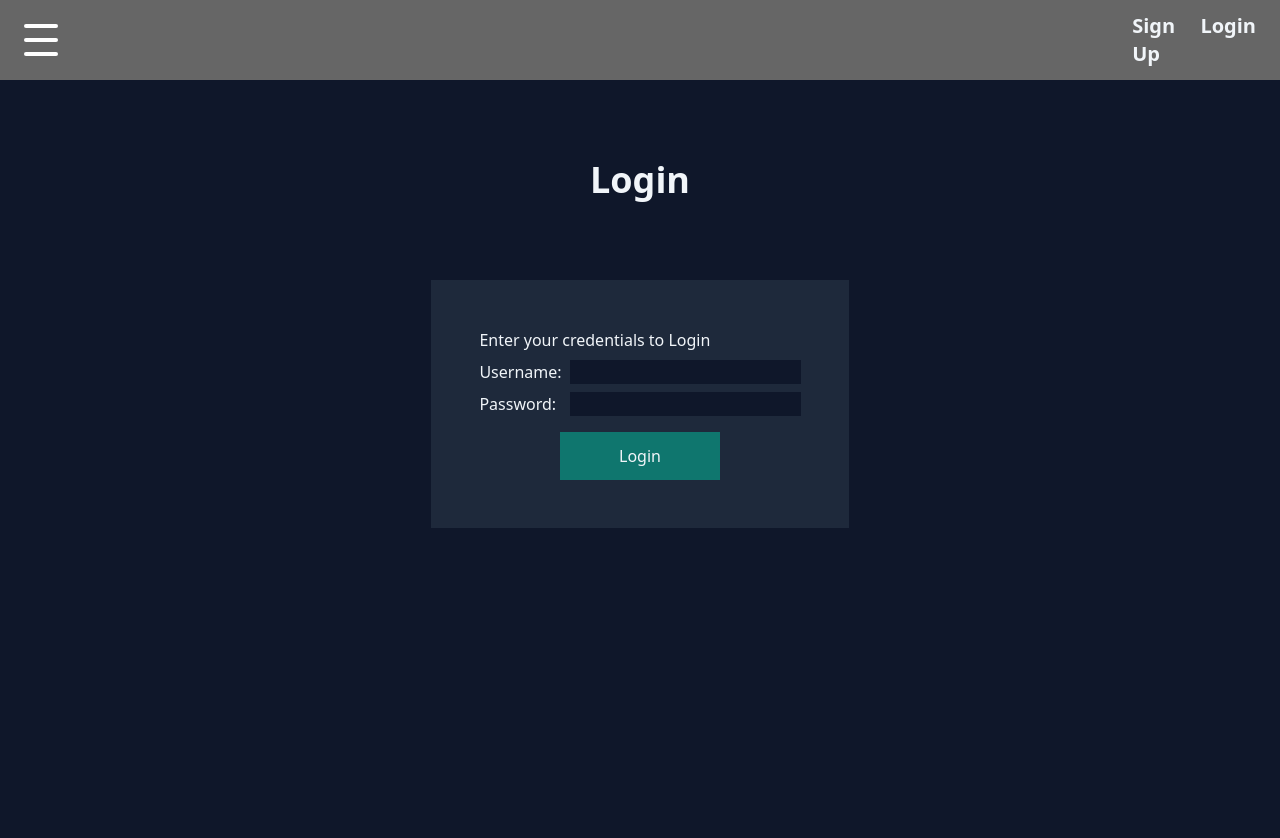
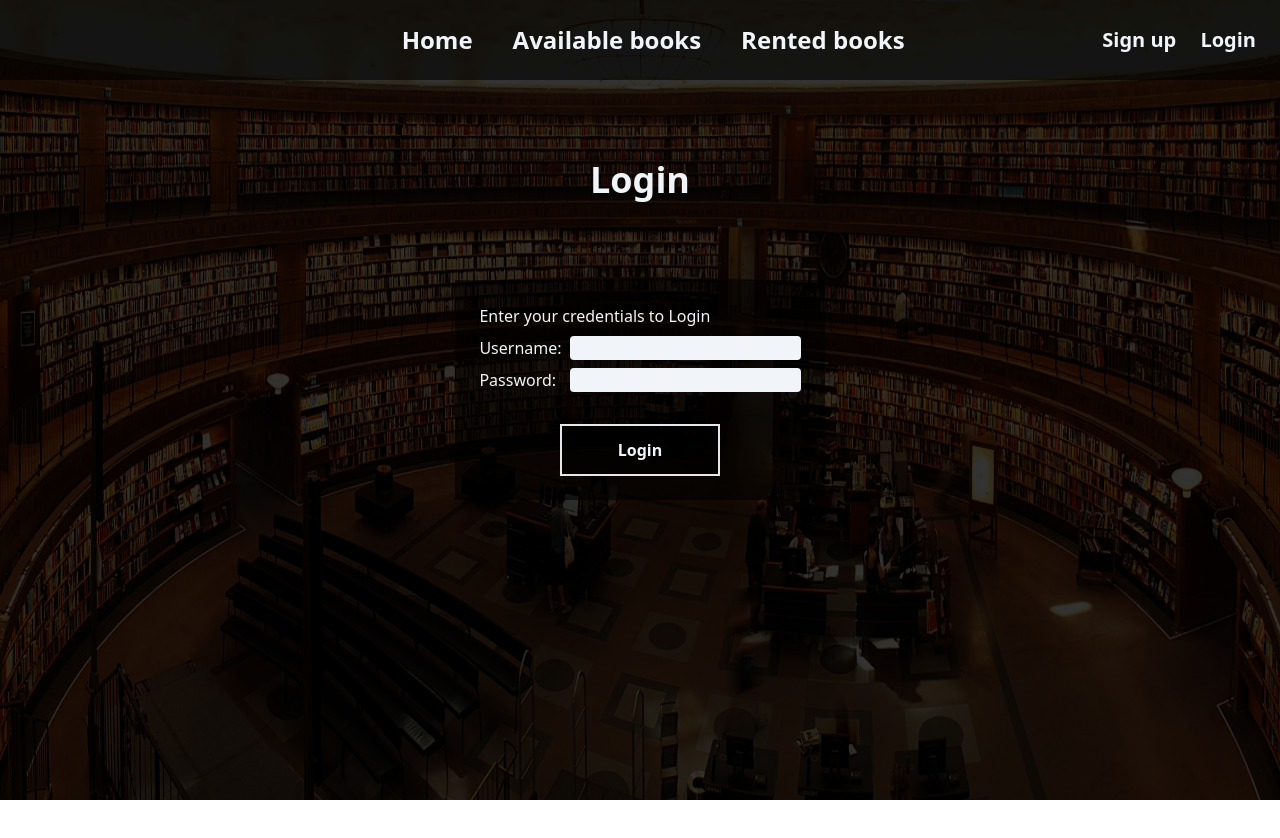
Before and after one commit to antonjanzon95/Library-App, a Next.js app: page /Login in a window 1280 px wide. Shown: the top 838 px of the page. After the commit the page ends 800 px from the top, so only its background shows below. Built offline with nearby package versions, Linux system fonts and the light colour scheme.

Commit message:
Login/sign up page styling

```diff
--- a/pages/AvailableBooks.js
+++ b/pages/AvailableBooks.js
@@ -31,7 +31,7 @@ const AvailableBooks = () => {
           className="bg-cover z-[-1]"
         />
         <Heading title={"Available books:"} />
-        <div className="flex flex-col gap-6 p-6 laptop:w-[500px]">
+        <div className="flex flex-col gap-6 laptop:w-[500px]">
           <BooksRenderer books={availableBooks} />
         </div>
       </section>
--- a/pages/Login.js
+++ b/pages/Login.js
@@ -2,6 +2,7 @@ import React, { useState } from "react";
 import Navigation from "./components/Navigation";
 import Heading from "./components/Heading";
 import CryptoJS from "crypto-js";
+import Image from "next/image";
 
 const Login = () => {
   const [username, setUsername] = useState("");
@@ -40,11 +41,17 @@ const Login = () => {
   return (
     <>
       <Navigation />
-      <section className="bg-slate-900 text-slate-100 flex flex-col items-center min-h-screen gap-20">
+      <section className="bg-black bg-opacity-80 text-slate-100 flex flex-col items-center h-screen mt-[-80px] pt-20 gap-20">
+        <Image
+          src="/books-gb2bee1400_1920.jpg"
+          alt="Library"
+          fill
+          className="bg-cover z-[-1]"
+        />
         <Heading title={"Login"} />
         <form
           onSubmit={handleSubmit}
-          className="flex flex-col justify-center items-center gap-4 bg-slate-800 p-12"
+          className="flex flex-col justify-center items-center gap-4 bg-black bg-opacity-60 p-6"
         >
           <div className="flex flex-col gap-2">
             Enter your credentials to Login
@@ -52,7 +59,7 @@ const Login = () => {
               Username:
               <input
                 type="text"
-                className="bg-slate-900"
+                className="bg-slate-100 rounded"
                 value={username}
                 onChange={(event) => setUsername(event.target.value)}
                 required
@@ -62,14 +69,18 @@ const Login = () => {
               Password:
               <input
                 type="password"
-                className="bg-slate-900"
+                className="bg-slate-100 rounded"
                 value={password}
                 onChange={(event) => setPassword(event.target.value)}
                 required
               />
             </label>
           </div>
-          <button id="bookBtn" type="submit" className="p-3 bg-teal-700 w-1/2">
+          <button
+            id="bookBtn"
+            type="submit"
+            className="p-3 border-2 w-1/2 bg-black bg-opacity-60 hover:bg-slate-100 hover:text-black font-extrabold mt-4"
+          >
             Login
           </button>
         </form>
--- a/pages/RentedBooks.js
+++ b/pages/RentedBooks.js
@@ -31,8 +31,8 @@ const RentedBooks = () => {
           className="bg-cover z-[-1]"
         />
         <Heading title={"Rented books:"} />
-        <div className="flex flex-col gap-6 p-6 laptop:w-[500px]">
-          <BooksRenderer books={rentedBooks} />
+        <div className="flex flex-col gap-6 laptop:w-[500px]">
+          <BooksRenderer books={rentedBooks} isRentButtonDisabled={true} />
         </div>
       </section>
     </>
--- a/pages/SignUp.js
+++ b/pages/SignUp.js
@@ -1,6 +1,7 @@
 import React, { useState } from "react";
 import Navigation from "./components/Navigation";
 import Heading from "./components/Heading";
+import Image from "next/image";
 
 const SignUp = () => {
   const [username, setUsername] = useState("");
@@ -37,11 +38,17 @@ const SignUp = () => {
   return (
     <>
       <Navigation />
-      <section className="bg-slate-900 text-slate-100 flex flex-col items-center min-h-screen gap-20">
+      <section className="bg-black bg-opacity-80 text-slate-100 flex flex-col items-center h-screen mt-[-80px] pt-20 gap-20">
+        <Image
+          src="/books-gb2bee1400_1920.jpg"
+          alt="Library"
+          fill
+          className="bg-cover z-[-1]"
+        />
         <Heading title={"Sign Up"} />
         <form
           onSubmit={handleSubmit}
-          className="flex flex-col justify-center items-center gap-4 bg-slate-800 p-12"
+          className="flex flex-col justify-center items-center gap-4 bg-black bg-opacity-60 p-6"
         >
           <div className="flex flex-col gap-2">
             Enter your credentials to Sign Up
@@ -49,7 +56,7 @@ const SignUp = () => {
               Username:
               <input
                 type="text"
-                className="bg-slate-900"
+                className="bg-slate-100 rounded"
                 value={username}
                 onChange={(event) => setUsername(event.target.value)}
                 required
@@ -59,7 +66,7 @@ const SignUp = () => {
               Password:
               <input
                 type="password"
-                className="bg-slate-900"
+                className="bg-slate-100 rounded"
                 value={password}
                 onChange={(event) => setPassword(event.target.value)}
                 required
@@ -69,14 +76,18 @@ const SignUp = () => {
               Confirm Password:
               <input
                 type="password"
-                className="bg-slate-900"
+                className="bg-slate-100 rounded"
                 value={confirmPassword}
                 onChange={(event) => setConfirmPassword(event.target.value)}
                 required
               />
             </label>
           </div>
-          <button id="bookBtn" type="submit" className="p-3 bg-teal-700 w-1/2">
+          <button
+            id="bookBtn"
+            type="submit"
+            className="p-3 border-2 w-1/2 bg-black bg-opacity-60 hover:bg-slate-100 hover:text-black font-extrabold mt-4"
+          >
             Sign Up
           </button>
         </form>
--- a/pages/components/BooksRenderer.jsx
+++ b/pages/components/BooksRenderer.jsx
@@ -49,10 +49,13 @@ const BooksRenderer = ({ books, isRentButtonDisabled }) => {
 
   if (books.length > 0) {
     return (
-      <ul className="flex flex-col gap-8 bg-black bg-opacity-60 px-6 py-4">
+      <ul className="flex flex-col gap-8 px-6 py-4">
         {books.map((book) => {
           return (
-            <li key={book.id} className="flex justify-between">
+            <li
+              key={book.id}
+              className="flex justify-between bg-black bg-opacity-60 p-2 min-w-[325px]"
+            >
               <div>
                 <button onClick={() => toggleShowPages(book)}>
                   <span className="text-xl">{book.name}</span> <br />{" "}
--- a/pages/components/Navigation.jsx
+++ b/pages/components/Navigation.jsx
@@ -17,7 +17,7 @@ const Navigation = () => {
       <nav className="max-w-screen flex justify-between items-center text-xl text-slate-100 font-semibold h-20 bg-black bg-opacity-60 p-6">
         <button
           onClick={toggleMenu}
-          className={`z-10 w-10 h-8 flex flex-col justify-between`}
+          className={`z-10 w-10 h-8 flex flex-col justify-between laptop:hidden`}
         >
           <div
             className={`${
@@ -38,7 +38,7 @@ const Navigation = () => {
         <ul
           className={`${
             isMenuOpen ? "scale-100" : "scale-0"
-          } absolute left-0 top-0 bg-black opacity-90 w-screen h-screen laptop:bg-inherit text-slate-100 laptop:p-0 laptop:mt-0 shadow-xl transition duration-300 ease-in-out laptop:relative flex flex-col justify-center items-center laptop:flex-row gap-10`}
+          } absolute left-0 top-0 bg-black w-screen h-screen laptop:h-full laptop:w-full laptop:pl-[180px] laptop:bg-opacity-0 text-slate-100 laptop:p-0 laptop:mt-0 text-4xl laptop:text-2xl laptop:scale-100 transition duration-300 ease-in-out laptop:static flex flex-col justify-center items-center laptop:flex-row gap-20 laptop:gap-10`}
         >
           <li className="hover:text-blue-600">
             <Link onClick={toggleMenu} href="/">
@@ -56,9 +56,9 @@ const Navigation = () => {
             </Link>
           </li>
         </ul>
-        <ul className="flex gap-4">
+        <ul className="flex gap-6 laptop:gap-0 laptop:justify-between laptop:w-[180px]">
           <li className="hover:text-blue-600">
-            <Link href="/SignUp">Sign Up</Link>
+            <Link href="/SignUp">Sign up</Link>
           </li>
           <li className="hover:text-blue-600">
             <Link href="/Login">Login</Link>
```
